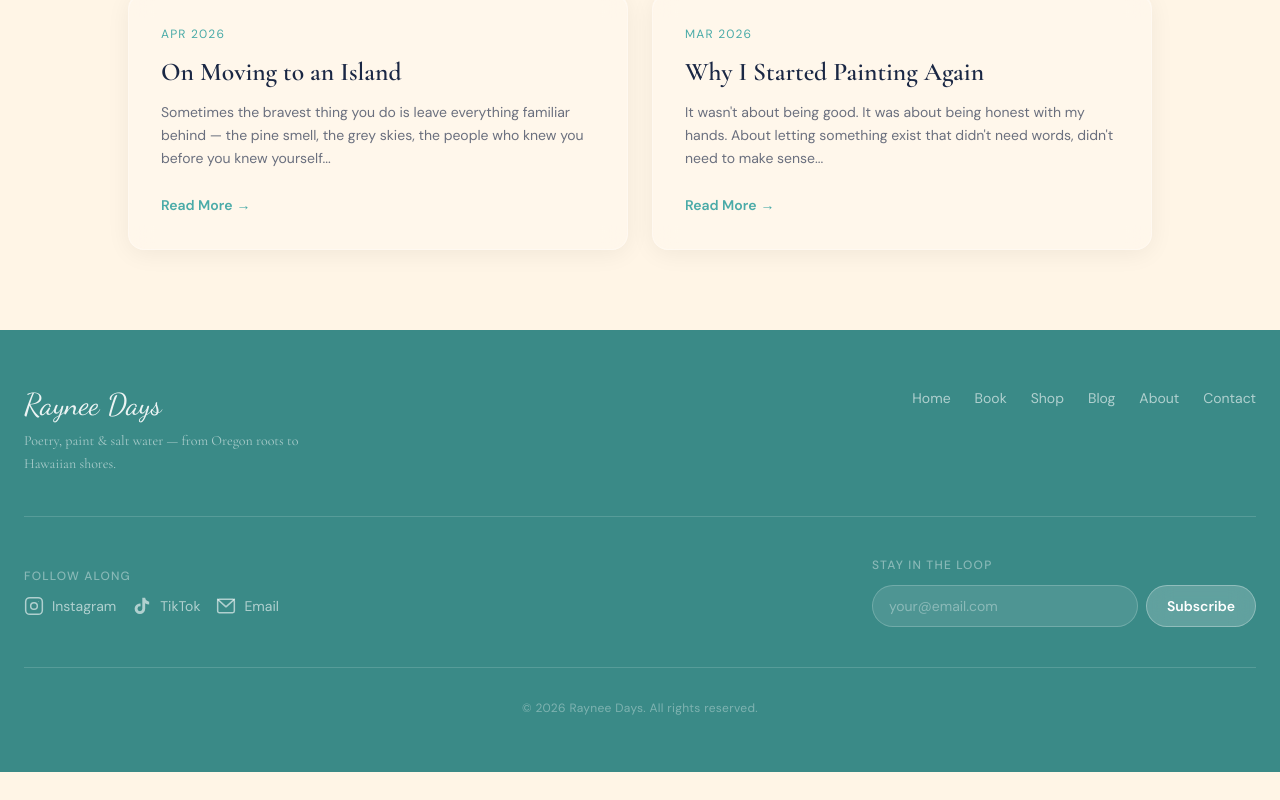
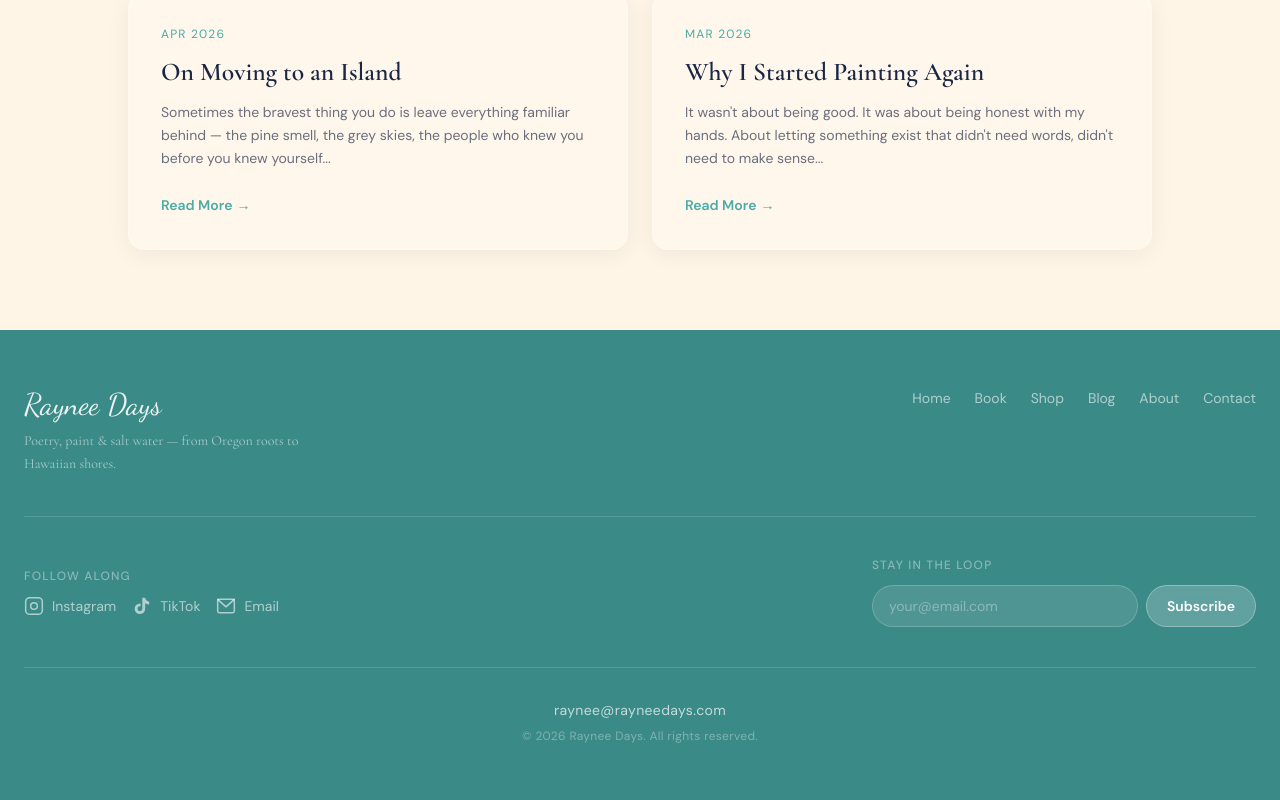
Before and after one commit to cutter-dotcom/raynee-days, a Next.js app: page / in a window 1280 px wide. Shown: the part 3943-4743 px from the top of the page. Before the commit the page ends 4715 px from the top, so only its background shows below. Built offline with nearby package versions, Linux system fonts and the light colour scheme.

Commit message:
Add raynee@rayneedays.com to site footer

```diff
--- a/src/components/Footer.tsx
+++ b/src/components/Footer.tsx
@@ -79,7 +79,7 @@ const SOCIAL_LINKS = [
   },
   {
     label: "Email",
-    href: "mailto:hello@rayneedays.com",
+    href: "mailto:raynee@rayneedays.com",
     icon: <MailIcon />,
   },
 ];
@@ -218,8 +218,14 @@ export default function Footer() {
           </div>
         </div>
 
-        {/* Bottom row: copyright */}
-        <div className="pt-8 text-center">
+        {/* Bottom row: copyright + email */}
+        <div className="pt-8 text-center flex flex-col gap-2 items-center">
+          <a
+            href="mailto:raynee@rayneedays.com"
+            className="text-sm text-white/70 hover:text-white transition-colors duration-200 tracking-wide"
+          >
+            raynee@rayneedays.com
+          </a>
           <p className="text-xs text-white/35 tracking-wide">
             &copy; 2026 Raynee Days. All rights reserved.
           </p>
```
